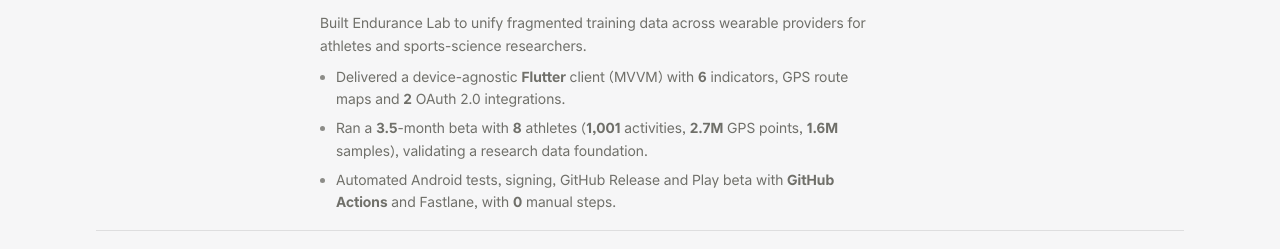
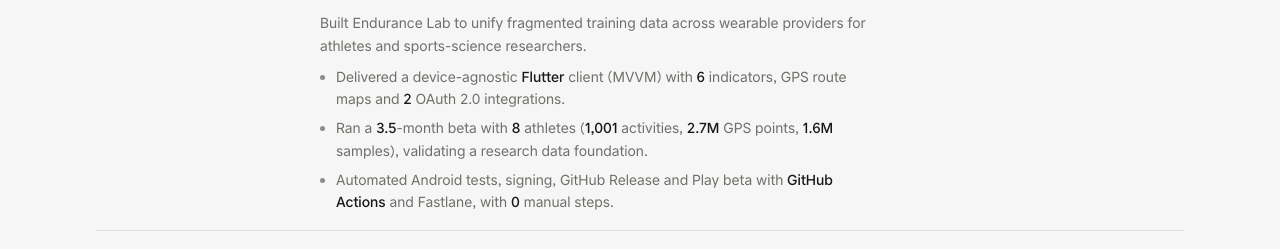
Before and after one commit to yannvillellas/portfolio, a Next.js app: page /en/about in a window 1280 px wide. Shown: the part 514-763 px from the top of the page. Built offline with nearby package versions, Linux system fonts and the light colour scheme.

Commit message:
refactor(ui): give the body emphasis one component

```diff
--- a/src/components/about/TimelineRow.tsx
+++ b/src/components/about/TimelineRow.tsx
@@ -1,4 +1,5 @@
 import type { ReactNode } from "react";
+import Emphasis from "@/components/ui/Emphasis";
 
 interface TimelineRowProps {
   period: string;
@@ -12,7 +13,11 @@ function emphasis(text: string): ReactNode[] {
   return text
     .split("**")
     .map((part, index) =>
-      index % 2 === 1 ? <strong key={`${part}-${index}`}>{part}</strong> : part,
+      index % 2 === 1 ? (
+        <Emphasis key={`${part}-${index}`}>{part}</Emphasis>
+      ) : (
+        part
+      ),
     );
 }
 
--- a/src/components/home/AboutBlurb.tsx
+++ b/src/components/home/AboutBlurb.tsx
@@ -3,13 +3,12 @@ import { getTranslations } from "next-intl/server";
 import Container from "@/components/layout/Container";
 import SectionHeader from "@/components/layout/SectionHeader";
 import Prose from "@/components/ui/Prose";
+import Emphasis from "@/components/ui/Emphasis";
 
 export default async function AboutBlurb() {
   const t = await getTranslations("HomePage");
   const rich = {
-    b: (chunks: ReactNode) => (
-      <strong className="font-medium text-ink">{chunks}</strong>
-    ),
+    b: (chunks: ReactNode) => <Emphasis>{chunks}</Emphasis>,
   };
 
   return (
--- /dev/null
+++ b/src/components/ui/Emphasis.tsx
@@ -0,0 +1,5 @@
+import type { ReactNode } from "react";
+
+export default function Emphasis({ children }: { children: ReactNode }) {
+  return <strong className="font-medium text-ink">{children}</strong>;
+}
```
